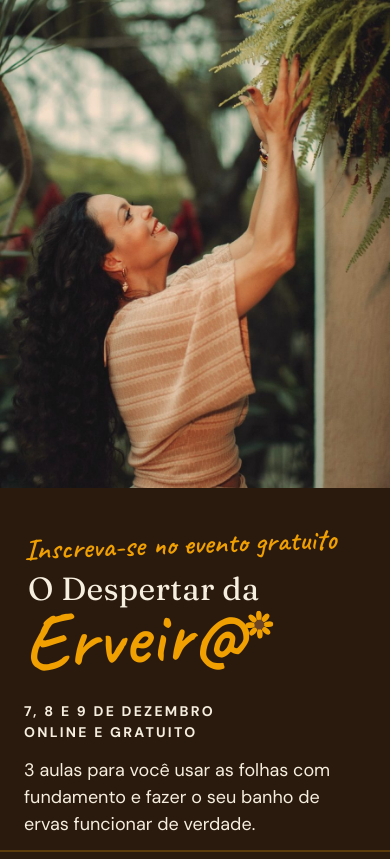
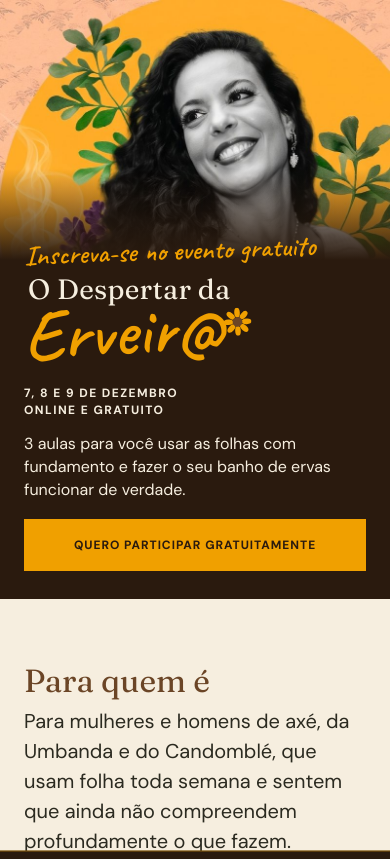
Before and after one commit to ivyifaleye-glitch/black-friday-cursos-ivy, a plain HTML site: page erveira/index.html in a window 390 px wide. Shown: the top 859 px of the page. Drawn offline with Linux system fonts and the light colour scheme.

Commit message:
Corrige fotos e integra chamada ao banner no celular

```diff
--- a/erveira/index.html
+++ b/erveira/index.html
@@ -203,6 +203,21 @@
   @media (min-width:900px){ .barra-fixa{ display:none; } }
 
   @media (prefers-reduced-motion:reduce){ html{ scroll-behavior:auto; } }
+
+  /* Foto e chamada compõem um único banner na primeira tela do celular. */
+  @media (max-width:899px){
+    .hero__foto{height:clamp(210px,32svh,260px);aspect-ratio:auto;}
+    .hero__foto img{object-position:center top;}
+    .hero__foto::after{content:"";position:absolute;inset:0;pointer-events:none;background:linear-gradient(to bottom,transparent 65%,var(--raiz) 100%);}
+    .hero__conteudo{margin-top:-24px;padding:0 24px 28px;}
+    .hero__chamada{font-size:28px;margin-bottom:8px;}
+    .hero .marca__topo{font-size:28px;}
+    .hero .marca__nome{font-size:72px;}
+    .hero .marca__flor{top:18px;}
+    .hero__linha{font-size:12px;line-height:1.45;letter-spacing:.12em;margin-top:12px;}
+    .hero__sub{font-size:16px;line-height:1.45;margin:12px 0 18px;}
+    .hero__conteudo>.botao{width:100%;min-height:52px;font-size:12px;letter-spacing:.08em;padding:0 12px;}
+  }
 </style>
 </head>
 <body>
@@ -211,8 +226,8 @@
 <header class="hero" id="topo">
   <div class="hero__foto">
     <picture>
-      <source media="(min-width:900px)" srcset="images/topo.jpg">
-      <img src="images/topo-celular.jpg" alt="Ivy Ifálèyẹ tocando uma samambaia no jardim" fetchpriority="high"
+      <source media="(min-width:900px)" srcset="images/ivy.jpg">
+      <img src="images/ivy.jpg" alt="Ivy Ifálèyẹ sorrindo em preto e branco, em uma colagem colorida com ervas e flores" fetchpriority="high"
            onerror="document.getElementById('topo').classList.add('hero--sem-foto')">
     </picture>
   </div>
@@ -319,7 +334,7 @@
 <section class="s-papel">
   <div class="wrap wrap--largo ivy">
     <figure class="colada">
-      <img src="images/ivy.jpg" alt="Ivy Ifálèyẹ sorrindo, cercada de ervas e flores" loading="lazy" width="800" height="1000">
+      <img src="images/topo-celular.jpg" alt="Ivy Ifálèyẹ tocando uma samambaia no jardim" loading="lazy" width="800" height="1000">
       <figcaption>Ivy Ifálèyẹ</figcaption>
     </figure>
     <div>
```
